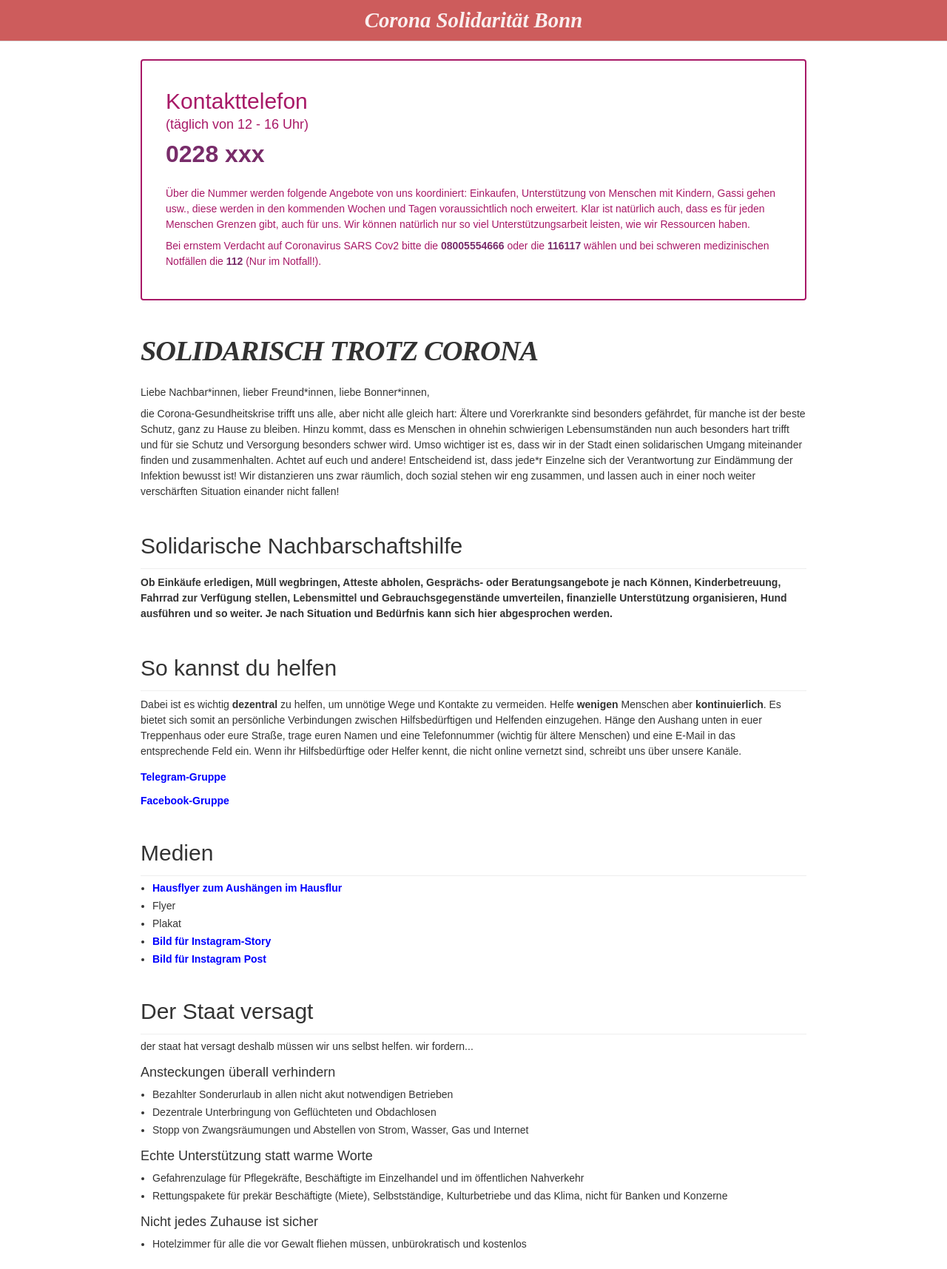
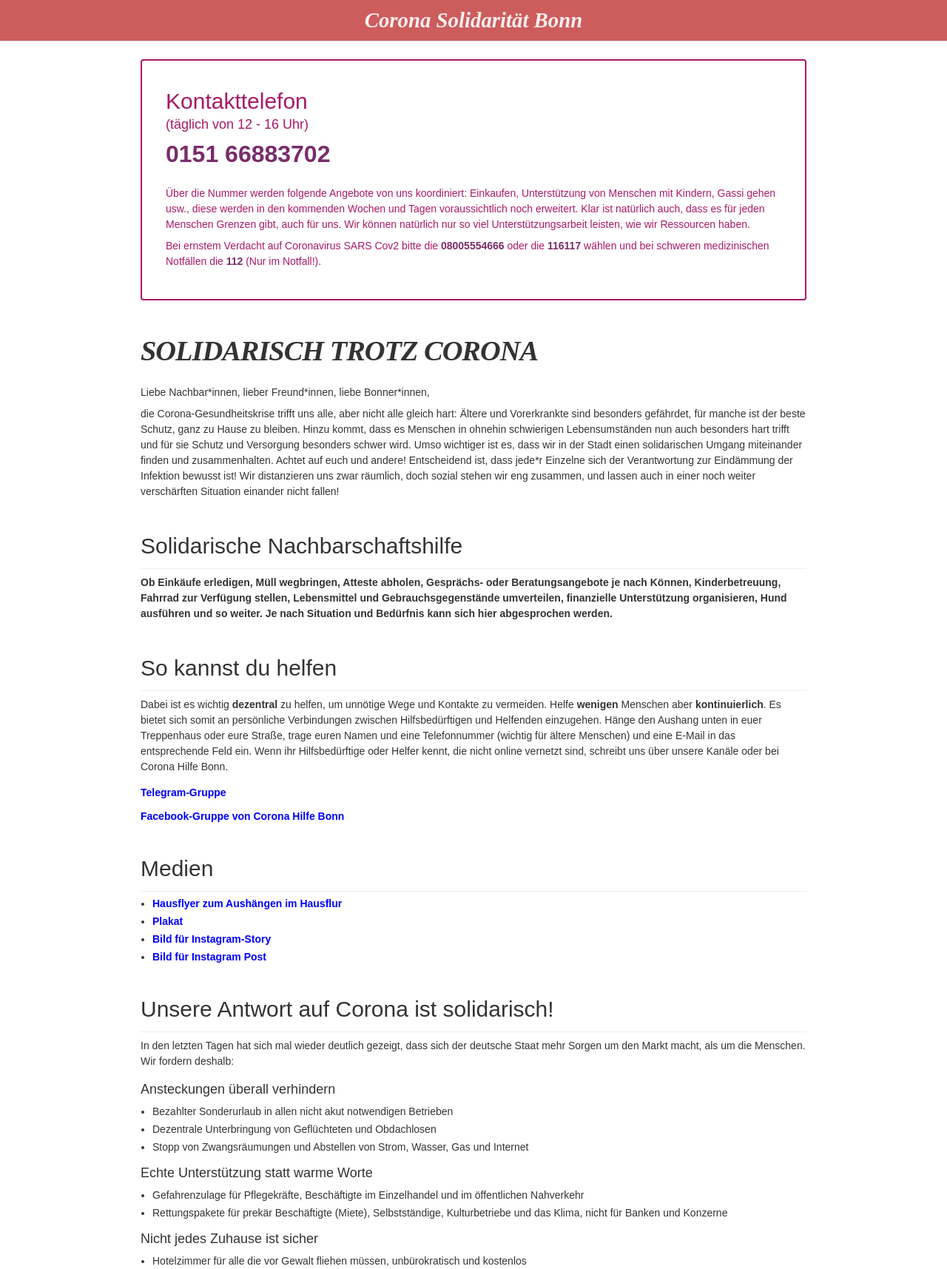
Before and after one commit to corona-soli-bonn/corona-soli-bonn.github.io, a plain HTML site: page index.html in a window 1280 px wide. Shown: the top 1715 px of the page at 74% size. Drawn offline with Linux system fonts and the light colour scheme; a web font is replaced by a local one.

Commit message:
remaster

```diff
--- a/index.html
+++ b/index.html
@@ -26,7 +26,7 @@
             <h2>Kontakttelefon</h2>
             <h3>(täglich von 12 - 16 Uhr)</h3>
             <div>
-                <a href="tel:" title="">0228 xxx</a>
+                <a href="tel:015166883702" title="Kontaktnummer">0151 66883702</a>
             </div>
             <p>
                 Über die Nummer werden folgende Angebote von uns koordiniert: Einkaufen, Unterstützung von Menschen mit
@@ -79,11 +79,11 @@
                 persönliche Verbindungen zwischen Hilfsbedürftigen und Helfenden einzugehen. Hänge den Aushang unten in
                 euer Treppenhaus oder eure Straße, trage euren Namen und eine Telefonnummer (wichtig für ältere
                 Menschen) und eine E-Mail in das entsprechende Feld ein. Wenn ihr Hilfsbedürftige oder Helfer kennt, die
-                nicht online vernetzt sind, schreibt uns über unsere Kanäle.
+                nicht online vernetzt sind, schreibt uns über unsere Kanäle oder bei Corona Hilfe Bonn.
             </p>
 
-            <div><a href="">Telegram-Gruppe</a></div>
-            <div><a href="">Facebook-Gruppe</a></div>
+            <div><a href="https://t.me/coronasolibonn" rel="external noreferrer" target="_blank">Telegram-Gruppe</a></div>
+            <div><a href="https://www.facebook.com/groups/883394485440252/" rel="external noreferrer" target="_blank" >Facebook-Gruppe von Corona Hilfe Bonn</a></div>
 
             <!--
                 <h3>Leitfaden zum richtigen Helfen</h3>
@@ -107,9 +107,8 @@
         <section id="medien">
             <h2>Medien</h2>
             <ul>
-                <li><a href="/assets/files/Hausflyer_Deutsch.pdf">Hausflyer zum Aushängen im Hausflur</a></li>
-                <li>Flyer</li>
-                <li>Plakat</li>
+                <li><a href="/assets/files/Hausflyer_Deutsch.pdf" target="_blank">Hausflyer zum Aushängen im Hausflur</a></li>
+                <li><a href="/assets/files/plakat-allgemein.pdf" target="_blank">Plakat</a></li>
 
                 <li><a href="/assets/img/insta-story.png" target="_blank">Bild für Instagram-Story</a></li>
                 <li><a href="/assets/img/sharepic.png" target="_blank">Bild für Instagram Post</a></li>
@@ -117,9 +116,11 @@
         </section>
 
         <section id="forderungen">
-            <h2>Der Staat versagt</h2>
-            der staat hat versagt deshalb müssen wir uns selbst helfen. wir fordern...
-
+            <h2>Unsere Antwort auf Corona ist solidarisch!</h2>
+            <p>
+                In den letzten Tagen hat sich mal wieder deutlich gezeigt, dass sich der deutsche Staat mehr Sorgen um
+                den Markt macht, als um die Menschen. Wir fordern deshalb:
+            </p>
             <h3>Ansteckungen überall verhindern</h3>
             <ul>
                 <li>Bezahlter Sonderurlaub in allen nicht akut notwendigen Betrieben</li>
```
Also changed, not shown: design/plakat.svg, 2 other files.
